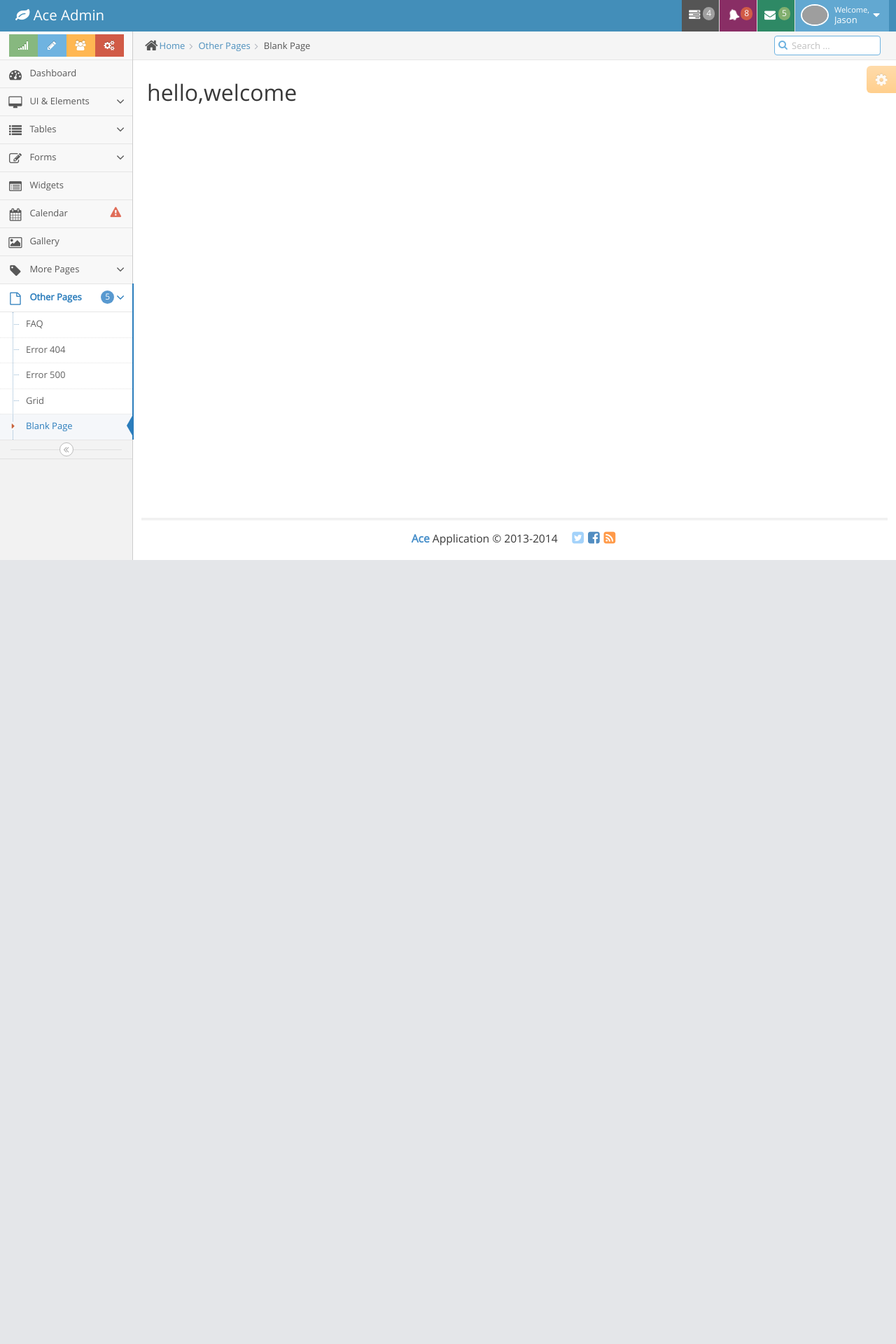
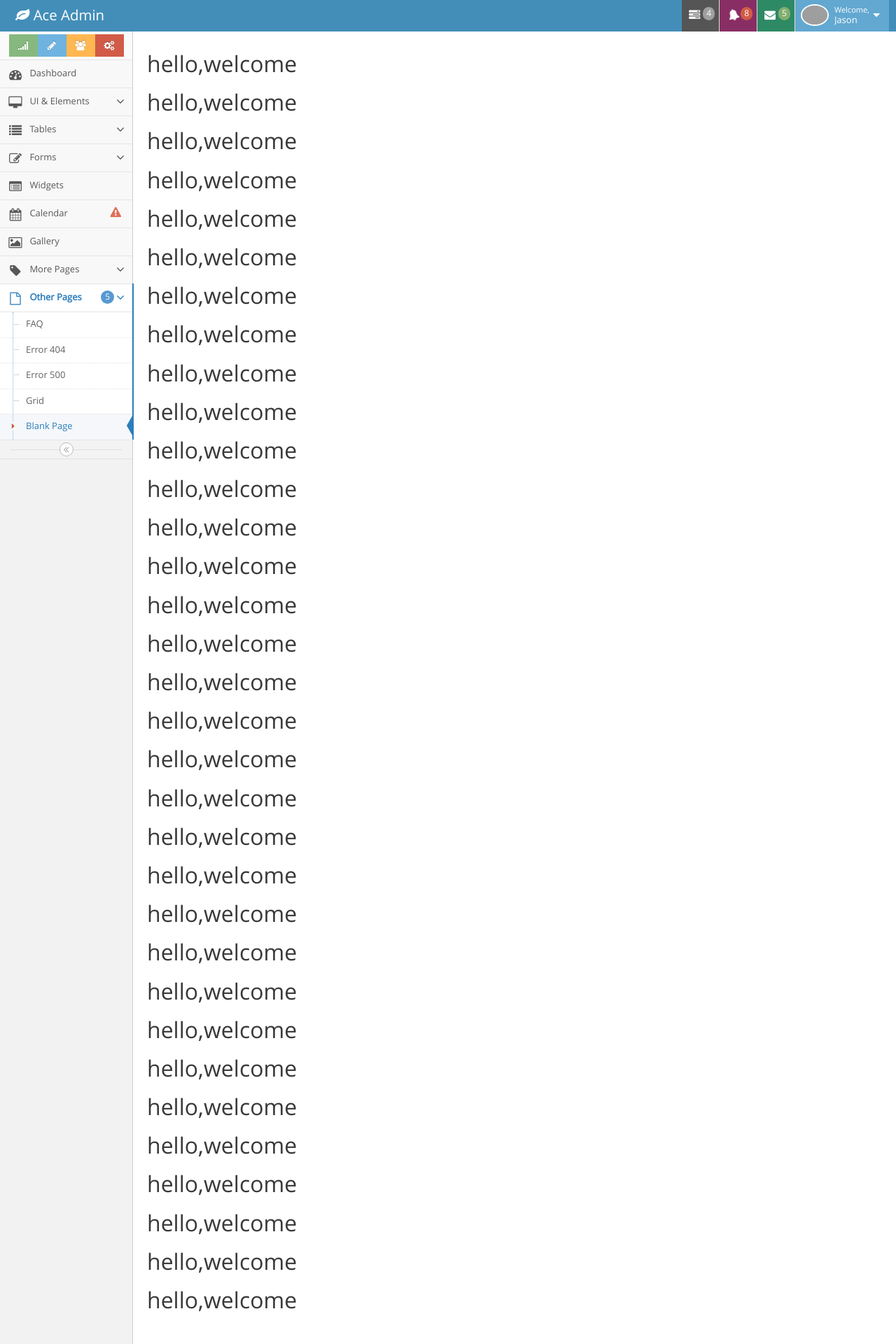
Before and after one commit to WisdomKing/SC-V_course_system, a Vue app in the folder admin/: page /admin/welcome in a window 1280 px wide. Shown: the top 1920 px of the page at 70% size. Before the commit the page ends 800 px from the top, so only its background shows below. Built offline with nearby package versions, Linux system fonts and the light colour scheme; grey boxes are pictures that could not be loaded.

Commit message:
1.删除面包屑导航、搜索、设置这三个功能

```diff
--- a/admin/src/views/admin.vue
+++ b/admin/src/views/admin.vue
@@ -1,6 +1,6 @@
 <template>
   <div>
-    <div id="navbar" class="navbar navbar-default          ace-save-state">
+    <div id="navbar" class="navbar navbar-default ace-save-state">
       <div class="navbar-container ace-save-state" id="navbar-container">
         <button type="button" class="navbar-toggle menu-toggler pull-left" id="menu-toggler" data-target="#sidebar">
           <span class="sr-only">Toggle sidebar</span>
@@ -321,7 +321,7 @@
 
     <div class="main-container ace-save-state" id="main-container">
 
-      <div id="sidebar" class="sidebar                  responsive                    ace-save-state">
+      <div id="sidebar" class="sidebar responsive ace-save-state">
 
         <div class="sidebar-shortcuts" id="sidebar-shortcuts">
           <div class="sidebar-shortcuts-large" id="sidebar-shortcuts-large">
@@ -353,7 +353,9 @@
           </div>
         </div><!-- /.sidebar-shortcuts -->
 
-        <ul class="nav nav-list">
+        <ul class="nav nav-list"
+
+        >
           <li class="">
             <a href="index.html">
               <i class="menu-icon fa fa-tachometer"></i>
@@ -840,97 +842,7 @@
 
       <div class="main-content">
         <div class="main-content-inner">
-          <div class="breadcrumbs ace-save-state" id="breadcrumbs">
-            <ul class="breadcrumb">
-              <li>
-                <i class="ace-icon fa fa-home home-icon"></i>
-                <a href="#">Home</a>
-              </li>
-
-              <li>
-                <a href="#">Other Pages</a>
-              </li>
-              <li class="active">Blank Page</li>
-            </ul><!-- /.breadcrumb -->
-
-            <div class="nav-search" id="nav-search">
-              <form class="form-search">
-								<span class="input-icon">
-									<input type="text" placeholder="Search ..." class="nav-search-input" id="nav-search-input" autocomplete="off" />
-									<i class="ace-icon fa fa-search nav-search-icon"></i>
-								</span>
-              </form>
-            </div><!-- /.nav-search -->
-          </div>
-
           <div class="page-content">
-            <div class="ace-settings-container" id="ace-settings-container">
-              <div class="btn btn-app btn-xs btn-warning ace-settings-btn" id="ace-settings-btn">
-                <i class="ace-icon fa fa-cog bigger-130"></i>
-              </div>
-
-              <div class="ace-settings-box clearfix" id="ace-settings-box">
-                <div class="pull-left width-50">
-                  <div class="ace-settings-item">
-                    <div class="pull-left">
-                      <select id="skin-colorpicker" class="hide">
-                        <option data-skin="no-skin" value="#438EB9">#438EB9</option>
-                        <option data-skin="skin-1" value="#222A2D">#222A2D</option>
-                        <option data-skin="skin-2" value="#C6487E">#C6487E</option>
-                        <option data-skin="skin-3" value="#D0D0D0">#D0D0D0</option>
-                      </select>
-                    </div>
-                    <span>&nbsp; Choose Skin</span>
-                  </div>
-
-                  <div class="ace-settings-item">
-                    <input type="checkbox" class="ace ace-checkbox-2 ace-save-state" id="ace-settings-navbar" autocomplete="off" />
-                    <label class="lbl" for="ace-settings-navbar"> Fixed Navbar</label>
-                  </div>
-
-                  <div class="ace-settings-item">
-                    <input type="checkbox" class="ace ace-checkbox-2 ace-save-state" id="ace-settings-sidebar" autocomplete="off" />
-                    <label class="lbl" for="ace-settings-sidebar"> Fixed Sidebar</label>
-                  </div>
-
-                  <div class="ace-settings-item">
-                    <input type="checkbox" class="ace ace-checkbox-2 ace-save-state" id="ace-settings-breadcrumbs" autocomplete="off" />
-                    <label class="lbl" for="ace-settings-breadcrumbs"> Fixed Breadcrumbs</label>
-                  </div>
-
-                  <div class="ace-settings-item">
-                    <input type="checkbox" class="ace ace-checkbox-2" id="ace-settings-rtl" autocomplete="off" />
-                    <label class="lbl" for="ace-settings-rtl"> Right To Left (rtl)</label>
-                  </div>
-
-                  <div class="ace-settings-item">
-                    <input type="checkbox" class="ace ace-checkbox-2 ace-save-state" id="ace-settings-add-container" autocomplete="off" />
-                    <label class="lbl" for="ace-settings-add-container">
-                      Inside
-                      <b>.container</b>
-                    </label>
-                  </div>
-                </div><!-- /.pull-left -->
-
-                <div class="pull-left width-50">
-                  <div class="ace-settings-item">
-                    <input type="checkbox" class="ace ace-checkbox-2" id="ace-settings-hover" autocomplete="off" />
-                    <label class="lbl" for="ace-settings-hover"> Submenu on Hover</label>
-                  </div>
-
-                  <div class="ace-settings-item">
-                    <input type="checkbox" class="ace ace-checkbox-2" id="ace-settings-compact" autocomplete="off" />
-                    <label class="lbl" for="ace-settings-compact"> Compact Sidebar</label>
-                  </div>
-
-                  <div class="ace-settings-item">
-                    <input type="checkbox" class="ace ace-checkbox-2" id="ace-settings-highlight" autocomplete="off" />
-                    <label class="lbl" for="ace-settings-highlight"> Alt. Active Item</label>
-                  </div>
-                </div><!-- /.pull-left -->
-              </div><!-- /.ace-settings-box -->
-            </div><!-- /.ace-settings-container -->
-
             <div class="row">
               <div class="col-xs-12">
                 <!-- PAGE CONTENT BEGINS -->
@@ -947,7 +859,7 @@
           <div class="footer-content">
 						<span class="bigger-120">
 							<span class="blue bolder">Ace</span>
-							Application &copy; 2013-2014
+							Application &copy; 2020-2021
 						</span>
 
             &nbsp; &nbsp;
--- a/admin/src/views/admin/welcome.vue
+++ b/admin/src/views/admin/welcome.vue
@@ -1,5 +1,37 @@
 <template>
   <div>
     <h1>hello,welcome</h1>
+    <h1>hello,welcome</h1>
+    <h1>hello,welcome</h1>
+    <h1>hello,welcome</h1>
+    <h1>hello,welcome</h1>
+    <h1>hello,welcome</h1>
+    <h1>hello,welcome</h1>
+    <h1>hello,welcome</h1>
+    <h1>hello,welcome</h1>
+    <h1>hello,welcome</h1>
+    <h1>hello,welcome</h1>
+    <h1>hello,welcome</h1>
+    <h1>hello,welcome</h1>
+    <h1>hello,welcome</h1>
+    <h1>hello,welcome</h1>
+    <h1>hello,welcome</h1>
+    <h1>hello,welcome</h1>
+    <h1>hello,welcome</h1>
+    <h1>hello,welcome</h1>
+    <h1>hello,welcome</h1>
+    <h1>hello,welcome</h1>
+    <h1>hello,welcome</h1>
+    <h1>hello,welcome</h1>
+    <h1>hello,welcome</h1>
+    <h1>hello,welcome</h1>
+    <h1>hello,welcome</h1>
+    <h1>hello,welcome</h1>
+    <h1>hello,welcome</h1>
+    <h1>hello,welcome</h1>
+    <h1>hello,welcome</h1>
+    <h1>hello,welcome</h1>
+    <h1>hello,welcome</h1>
+    <h1>hello,welcome</h1>
   </div>
 </template>
```
Also changed, not shown: admin/src/router.js (line endings or trailing spaces).
